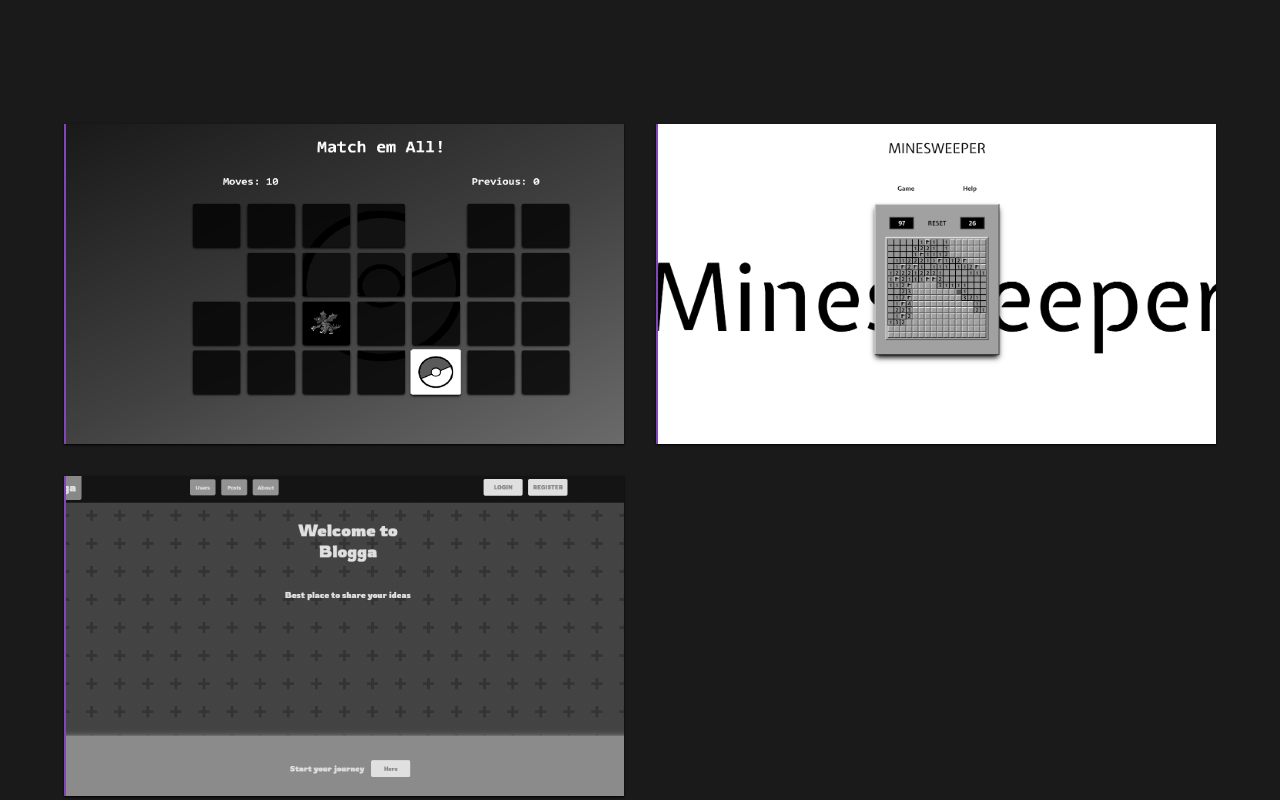
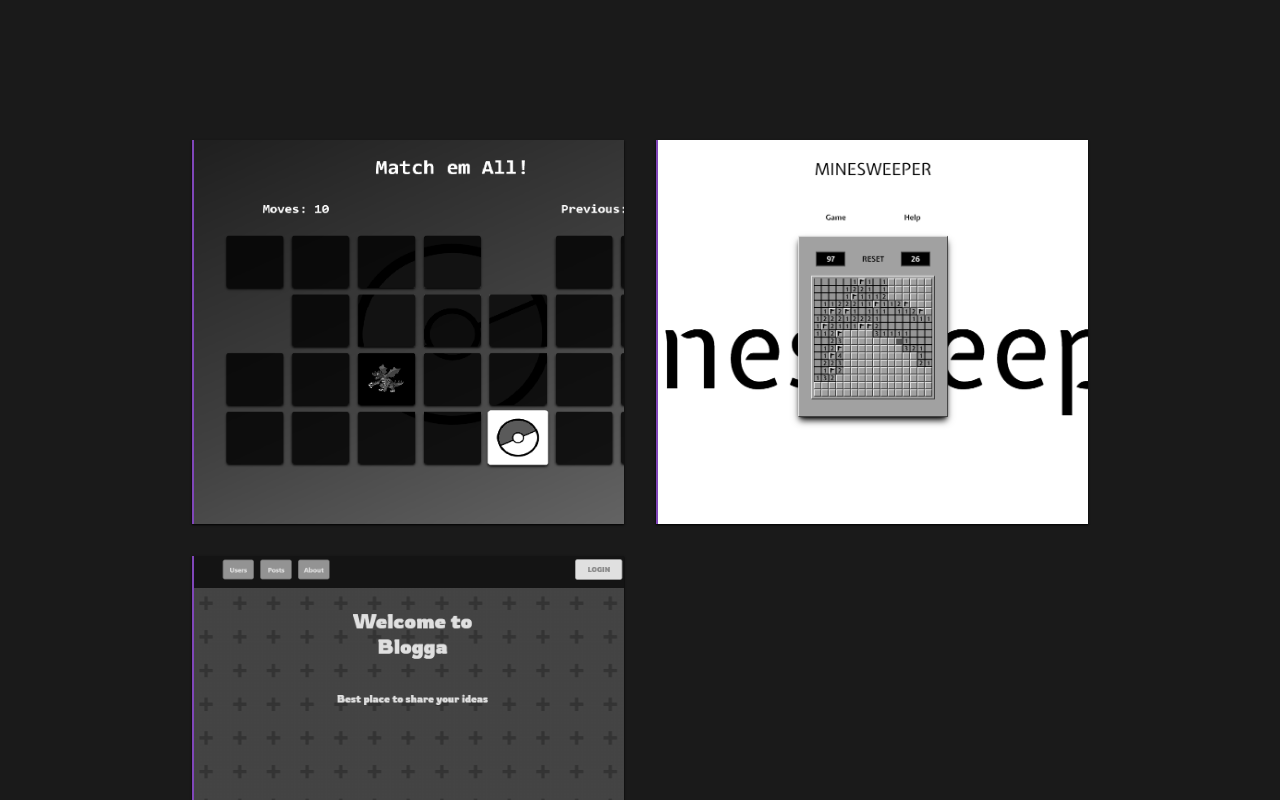
Before and after one commit to michalpaprocki/portfolio, a Next.js app: page / in a window 1280 px wide. Shown: the part 380-1180 px from the top of the page. Built offline with nearby package versions, Linux system fonts and the light colour scheme.

Commit message:
Changed some styles and added couple of icons.

```diff
--- a/app/components/Header.tsx
+++ b/app/components/Header.tsx
@@ -7,7 +7,7 @@
   return (
     <nav
       id="navbar"
-      className="h-[var(--headerH)] justify-around fixed shadow-sm shadow-dark-color dark:shadow-light-color bg-light-color dark:bg-dark-color flex md:justify-evenly w-full items-center text-xl z-50"
+      className="h-[var(--headerH)] justify-around fixed shadow-sm shadow-dark-color dark:shadow-light-color bg-light-color dark:bg-dark-color flex md:justify-evenly w-full items-center text-xl z-50 text-dark-color dark:text-light-color"
     >
       <ul className="flex items-center">
         <li className="p-1">
--- a/app/components/Hero.tsx
+++ b/app/components/Hero.tsx
@@ -7,7 +7,7 @@
               <h2 className="text-2xl font-bold text-dark-color dark:text-light-color">
                 Hi, i'm Mike
               </h2>
-              <h1 className="text-6xl font-black text-violet-dark dark:text-violet ">
+              <h1 className="text-6xl font-black text-violet-dark dark:text-violet">
                 Web Developer
               </h1>
             </div>
@@ -17,7 +17,7 @@
               <span className="p-2 mx-4 rounded-full block  h-5 w-5 transition-all duration-500 animate-light_toggle3 dark:animate-dark_toggle3 "></span>
             </div>
           </div>
-          <div className="w-full p-4">
+          <div className="w-full p-4 pt-8 flex justify-center">
             <p className="first-letter:uppercase text-lg font-bold">short text about me</p>
           </div>
         </div>
--- a/app/components/UI/GridItem.tsx
+++ b/app/components/UI/GridItem.tsx
@@ -1,4 +1,5 @@
 import Tile from "./Tile";
+import { IconType } from "react-icons/lib";
 
 interface Props {
   title: string;
@@ -6,30 +7,62 @@
   image: string;
   linkApp?: string;
   linkCode?: string;
+  icons?: { icon: IconType; title: string }[];
 }
 
-const GridItem = ({ description, title, image, linkApp, linkCode }: Props) => {
-
+const GridItem = ({
+  description,
+  title,
+  image,
+  linkApp,
+  linkCode,
+  icons,
+}: Props) => {
 
   return (
-    // image background | prefferably with scale change on hover
-    <div className="overflow-hidden border-l-2 border-solid border-violet-dark dark:border-violet hover:border-violet hover:shadow-link-violet-dark shadow-sm shadow-black hover:dark:shadow-violet text-light-color">
+    <div className="overflow-hidden border-l-2 border-solid border-violet-dark dark:border-violet hover:border-violet hover:shadow-link-violet-dark shadow-sm shadow-black hover:dark:shadow-violet text-light-color transition-all 200ms">
       <div
+        style={
+          { "--image-url": `url(/images/${image})` } as React.CSSProperties
+        }
+        className={`group bg-[image:var(--image-url)] bg-cover bg-center grid-item flex flex-col min-h-[24rem] items-center  relative saturate-150 grayscale hover:grayscale-0 transition-all duration-300 ease-linear`}
+      >
+        <div className="group-hover:flex hidden bg-black/80 w-full min-h-[24rem] backdrop-blur-sm p-4  flex-col items-center">
+          <h2 className="font-bold text-center pb-4 text-2xl">{title}</h2>
+          <div className="flex flex-col justify-start h-[16rem]">
+            <p className="first-letter:uppercase indent-4 p-4 pb-12 text-center text-xl">
+             {description}
+            </p>
+            <div className="flex transition-all justify-around">
+              {icons ? (
+                icons.map((icon, index) => (
+                  <div
+                    key={index}
+                    after-dynamic-value={icon.title}
+                    className={`after:content-[attr(after-dynamic-value)] flex flex-col items-center p-1 after:transition-all after:ease-linear after:200ms after:delay-150 after:-translate-y-5 hover:after:translate-y-0 after:opacity-0 hover:after:opacity-100 after:scale-75 hover:after:scale-95 after:font-bold hover:text-violet transition-all delay-100 150ms sm:hover:scale-110 sm:scale-100 scale-50 w-12 text-center hover:scale-75`}
+                  >
+                    <icon.icon size={"3em"} />
+                  </div>
+                ))
+              ) : (
+                <></>
+              )}
+            </div>
+          </div>
 
-       style={{'--image-url':`url(/images/${image})`} as React.CSSProperties}
-        className={`group bg-[image:var(--image-url)] bg-cover bg-center grid-item flex flex-col min-h-[20rem] items-center  relative saturate-150 grayscale hover:grayscale-0 transition-all duration-300 ease-linear`}
-      >
-        <div className="group-hover:block hidden bg-black/80 w-full min-h-[20rem] backdrop-blur-sm p-4">
-          <h2 className="font-bold text-center text-xl">{title}</h2>
-          <div className="flex flex-col justify-between mt-16 h-full">
-            <p className="p-1 first-letter:uppercase indent-1">
-              Descrition{description}
-            </p>
-            <span> techno here</span>
-          </div>
-          <div className="flex justify-evenly p-4 absolute left-0 bottom-0 w-full">
-            <Tile text="App" link={linkApp}/>
-            <Tile text="<Code />" link={linkCode}/>
+          <div className="flex md:justify-evenly justify-between md:p-4 p-2 absolute left-0 bottom-0 w-full">
+            <Tile
+              text="App"
+              link={linkApp}
+              hoverBgColor="violet"
+              hoverShadowColor="link-violet"
+            />
+            <Tile
+              text="<Code />"
+              link={linkCode}
+              hoverBgColor="violet"
+              hoverShadowColor="link-violet"
+            />
           </div>
         </div>
       </div>
--- a/app/globals.css
+++ b/app/globals.css
@@ -3,7 +3,9 @@
 @tailwind utilities;
 :root {
   --dark: hsl(0, 0%, 10%);
+  --dark-a80: hsla(0, 0%, 10%, 0.8);
   --light: hsl(0, 0%, 90%);
+  --light-a80: hsla(0, 0%, 90%, 0.8);
   --violet: hsl(270, 45%, 50%);
   --violet-a40: hsla(270, 45%, 50%, 0.4);
   --violet-a80: hsla(270, 45%, 50%, 0.8);
--- a/app/page.tsx
+++ b/app/page.tsx
@@ -2,17 +2,58 @@
 import Header from "./components/Header";
 import Hero from "./components/Hero";
 import GridItem from "./components/UI/GridItem";
+
+import {
+  SiVercel,
+  SiRender,
+  SiExpress,
+  SiPlanetscale,
+  SiMongodb,
+  SiPrisma,
+  SiTailwindcss,
+  SiJavascript,
+  SiTypescript,
+  SiNextdotjs,
+  SiReact
+} from "react-icons/si";
+
 export default function Home() {
   return (
     <>
-      <main className="min-h-[calc(100dvh-10rem)] bg-light-color text-dark-color dark:bg-dark-color dark:text-light-color items-center pb-12">
-        <Header />
+      <Header />
+      <main className="min-h-[calc(100dvh-10rem)] bg-light-color text-dark-color dark:bg-dark-color dark:text-light-color items-center pb-12 flex flex-col">
         <Hero />
-        <section className="md:p-16 p-8 mt-16 grid md:gap-8 gap-4 md:grid-cols-2 grid-cols-1 items-center ">
-          <GridItem title="Memory Game" image="memory.png" linkApp="https://match-game-olive.vercel.app" linkCode="https://github.com/str4ng3love/match-game"/>
-          <GridItem title="Minesweeper Game" image="minesweeper.png" linkApp="https://minesweeper-neon-rho.vercel.app" linkCode="https://github.com/str4ng3love/minesweeper"/>
-          <GridItem title="Blogging Site" image="blogga.png" linkApp="https://blogga-v17g.onrender.com" linkCode="https://github.com/str4ng3love/blogga"/>
-
+        <section className="md:p-16 p-8 mt-16 grid md:gap-8 gap-4 xl:grid-cols-2 grid-cols-1 items-center md:w-[80%] w-full">
+          <GridItem
+            description="Simple Pokemon themed memory game made with React, TypeScript and TailwindCSS. "
+            title="Memory Game"
+            image="memory.png"
+            linkApp="https://match-game-olive.vercel.app"
+            linkCode="https://github.com/str4ng3love/match-game"
+            icons={[{ icon: SiReact, title: "React" }, {icon:SiTypescript, title: "Typescript"}, {
+              icon:SiTailwindcss, title:"Tailwind CSS"
+            }]}
+          />
+          <GridItem
+            description="Classic Minesweeper. Written with React, TypeScript and TailwindCSS. "
+            title="Minesweeper Game"
+            image="minesweeper.png"
+            linkApp="https://minesweeper-neon-rho.vercel.app"
+            linkCode="https://github.com/str4ng3love/minesweeper"
+            icons={[{ icon: SiReact, title: "React" }, {icon:SiTypescript, title: "Typescript"}, {
+              icon:SiTailwindcss, title:"Tailwind CSS"
+            }]}
+          />
+          <GridItem
+            description="Blogging site in plain Javascipt. Backend running on Express/EJS with MongoDB."
+            title="Blogging Site"
+            image="blogga.png"
+            linkApp="https://blogga-v17g.onrender.com"
+            linkCode="https://github.com/str4ng3love/blogga"
+            icons={[{ icon: SiExpress, title: "Express" }, {icon:SiJavascript, title: "Javascript"}, {
+              icon:SiMongodb, title:"MongoDB"
+            }]}
+          />
         </section>
       </main>
       <Footer />
--- a/tailwind.config.js
+++ b/tailwind.config.js
@@ -14,10 +14,11 @@
         "gradient-stripes":
           "linear-gradient(90deg , hsl(231, 53%, 75%, .5) 50%, hsl(226, 39%, 10%) 50%)",
       },
-
       colors: {
         "dark-color": "var(--dark)",
+        "dark-a80": "var(--dark-a80)",
         "light-color": "var(--light)",
+        "light-a80": "var(--light-a80)",
         "violet": "var(--violet)",
         "violet-dark": "var(--violet-dark)",
         "violet-a40": "var(--violet-a40)",
```
Also changed, not shown: app/components/UI/Burger.tsx (+14 -14 lines), app/components/UI/Tile.tsx (+8 -3 lines).
